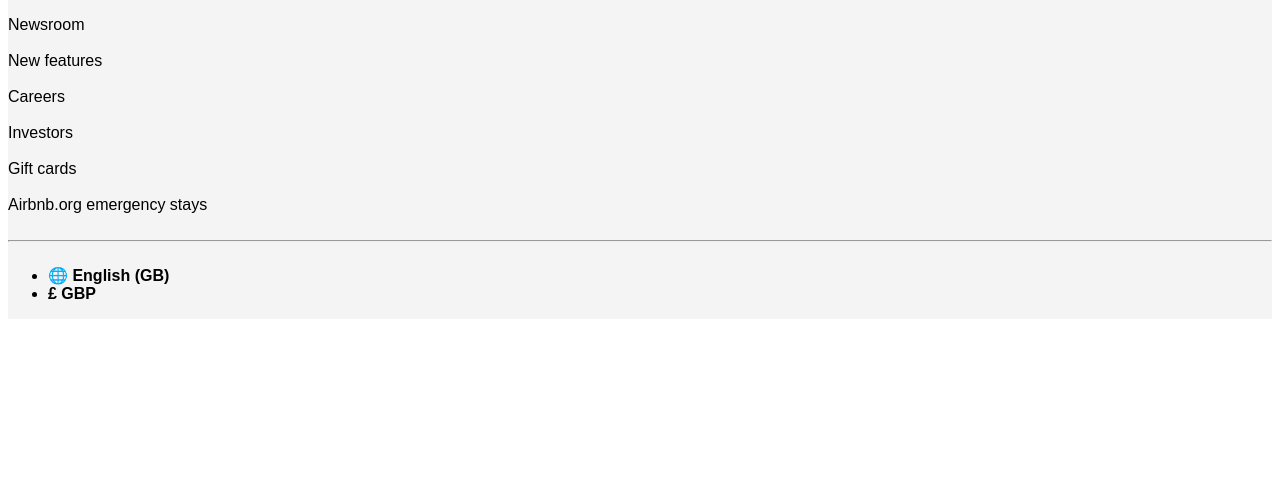
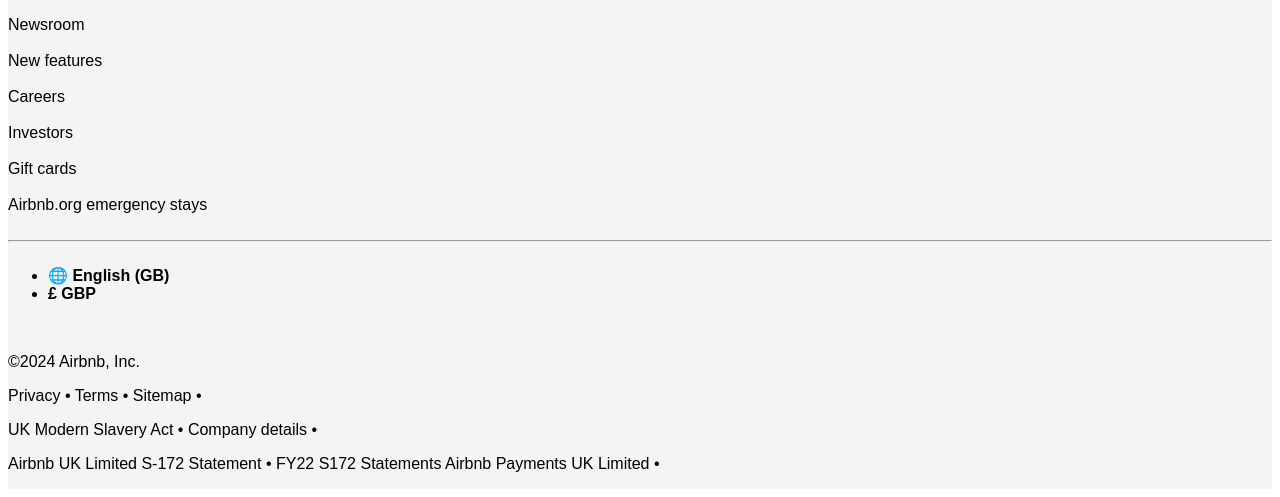
Before and after one commit to CapnDred/airbnb-final, a plain HTML site: page index.html in a window 1280 px wide. Shown: the part 11288-11785 px from the top of the page. Before the commit the page ends 11615 px from the top, so only its background shows below. Drawn offline with Linux system fonts and the light colour scheme.

Commit message:
Created footer section

```diff
--- a/index.html
+++ b/index.html
@@ -243,6 +243,15 @@
                     <li><b>🌐 English (GB)</b></li>
                     <li><b>£ GBP</b></li>
             </section>
+            <footer>
+                <br>
+                <p>©2024 Airbnb, Inc.</p>
+                <p><a href="/privacy.html" class="normal-link">Privacy </a>•<a href="/terms.html" class="normal-link"> Terms </a>•<a href="/sitemap.html" class="normal-link"> Sitemap </a>•</p>
+                <p><a href="/slaveryact.html" class="normal-link">UK Modern Slavery Act </a>•<a href="/companydetails.html" class="normal-link"> Company details </a>•</p>
+                <p><a href="/statement.html" class="normal-link">Airbnb UK Limited S-172 Statement </a>•<a href="/payments.html" class="normal-link"> FY22 S172 Statements Airbnb Payments UK Limited </a>•</p>
+            </footer>
+        </div>
+    </div>
 </body>
 
 </html>
```
